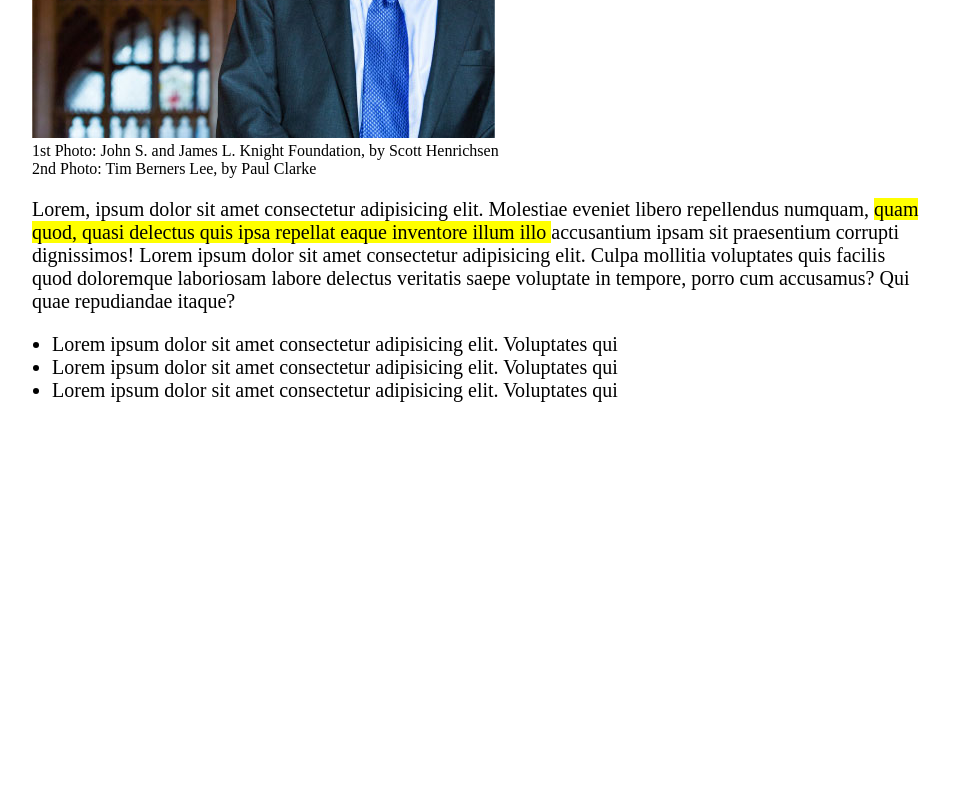
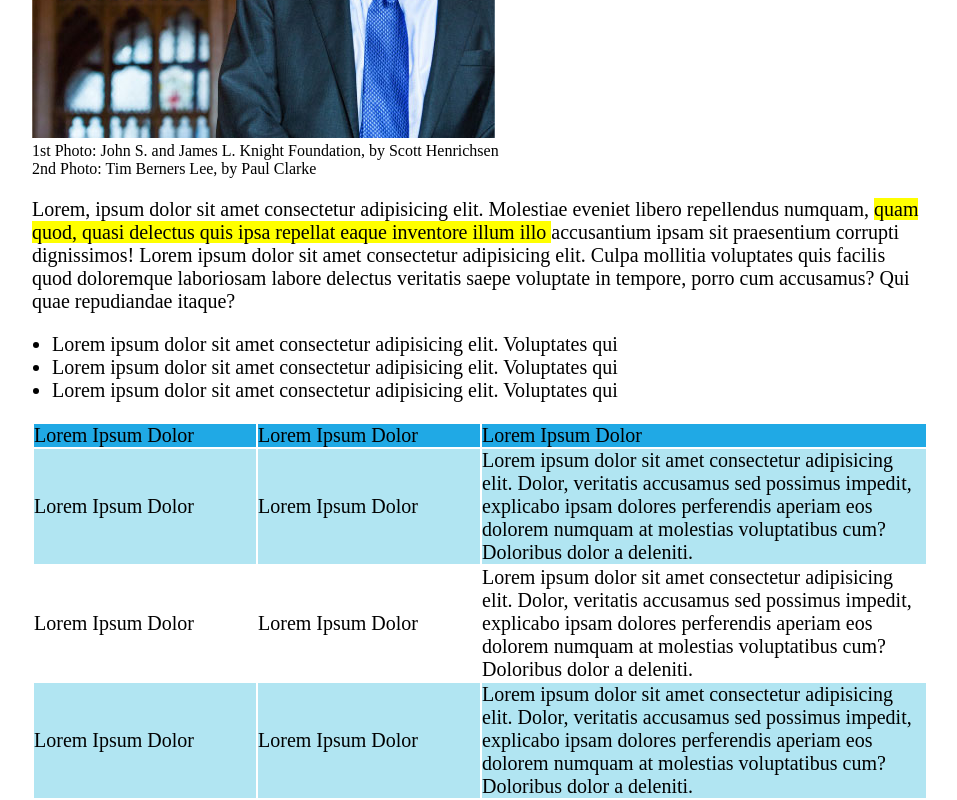
Before and after one commit to TALEX1995/html-css-booleaner, a plain HTML site: page index.html in a window 1280 px wide. Shown: the part 929-1729 px from the top of the page, without its empty margins (160-1117 px from the left). Before the commit the page ends 1331 px from the top, so only its background shows below. Drawn offline with Linux system fonts and the light colour scheme.

Commit message:
Added Fourth Section (table)

```diff
--- a/css/style.css
+++ b/css/style.css
@@ -65,3 +65,23 @@ section {
 ul {
     margin-left: 20px;
 }
+
+table {
+    width: 100%;
+}
+
+.first-and-second-cell {
+    width: 25%;
+}
+
+.third-cell {
+    width: 50%;
+}
+
+thead {
+    background-color: #20a9e5;
+}
+
+tbody > tr:first-child, tr:nth-child(3) {
+    background-color: #b1e5f2;
+}
--- a/index.html
+++ b/index.html
@@ -46,6 +46,37 @@
                     <li>Lorem ipsum dolor sit amet consectetur adipisicing elit. Voluptates qui </li>
                 </ul>
             </section>
+
+            <section>
+                <table>
+                    <thead>
+                        <tr>
+                            <td class="first-and-second-cell">Lorem Ipsum Dolor</td>
+                            <td class="first-and-second-cell">Lorem Ipsum Dolor</td>
+                            <td class="third-cell">Lorem Ipsum Dolor</td>
+                        </tr>
+                    </thead>
+
+                    <tbody>
+                        <tr>
+                            <td>Lorem Ipsum Dolor</td>
+                            <td>Lorem Ipsum Dolor</td>
+                            <td>Lorem ipsum dolor sit amet consectetur adipisicing elit. Dolor, veritatis accusamus sed possimus impedit, explicabo ipsam dolores perferendis aperiam eos dolorem numquam at molestias voluptatibus cum? Doloribus dolor a deleniti.</td>
+                        </tr>
+                        <tr>
+                            <td>Lorem Ipsum Dolor</td>
+                            <td>Lorem Ipsum Dolor</td>
+                            <td>Lorem ipsum dolor sit amet consectetur adipisicing elit. Dolor, veritatis accusamus sed possimus impedit, explicabo ipsam dolores perferendis aperiam eos dolorem numquam at molestias voluptatibus cum? Doloribus dolor a deleniti.</td>
+                        </tr>
+                        <tr>
+                            <td>Lorem Ipsum Dolor</td>
+                            <td>Lorem Ipsum Dolor</td>
+                            <td>Lorem ipsum dolor sit amet consectetur adipisicing elit. Dolor, veritatis accusamus sed possimus impedit, explicabo ipsam dolores perferendis aperiam eos dolorem numquam at molestias voluptatibus cum? Doloribus dolor a deleniti.</td>
+                        </tr>
+                    </tbody>
+                </table>
+
+            </section>
         </main>
 
 
```
